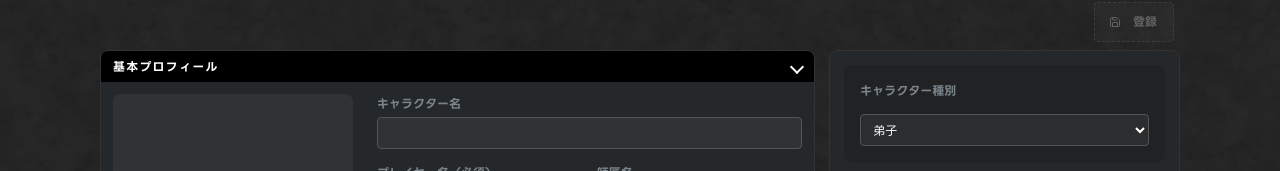
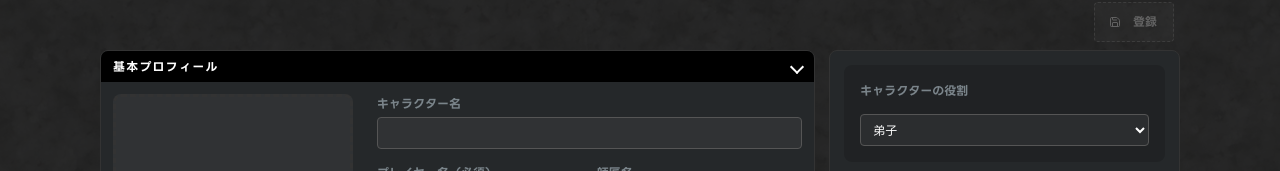
Before and after one commit to Aimsot/chara-sheet, a Next.js app: page /preciousdays/edit in a window 1280 px wide. Shown: the part 328-499 px from the top of the page. Built offline with nearby package versions, Linux system fonts and the light colour scheme; no server answers; a web font is replaced by a local one.

Commit message:
fix: キャラクター種別をキャラクターの役割に変更

```diff
--- a/package.json
+++ b/package.json
@@ -1,6 +1,6 @@
 {
   "name": "chara-sheet",
-  "version": "0.1.25",
+  "version": "0.1.26",
   "description": "Hotch Potch Character Sheet System",
   "private": true,
   "scripts": {
--- a/src/components/preciousdays/SidebarSection.tsx
+++ b/src/components/preciousdays/SidebarSection.tsx
@@ -247,10 +247,10 @@ export const SidebarSection: React.FC<StatusSidebarProps> = ({
           </div>
         )}
 
-        {/* キャラクター種別（編集モードのみ） */}
+        {/* キャラクターの役割（編集モードのみ） */}
         {!isReadOnly && (
           <div className={`${baseStyles.stack} ${formStyles.panel}`}>
-            <label className={formStyles.label}>キャラクター種別</label>
+            <label className={formStyles.label}>キャラクターの役割</label>
             <select
               className={formStyles.select}
               onChange={(e) =>
```
